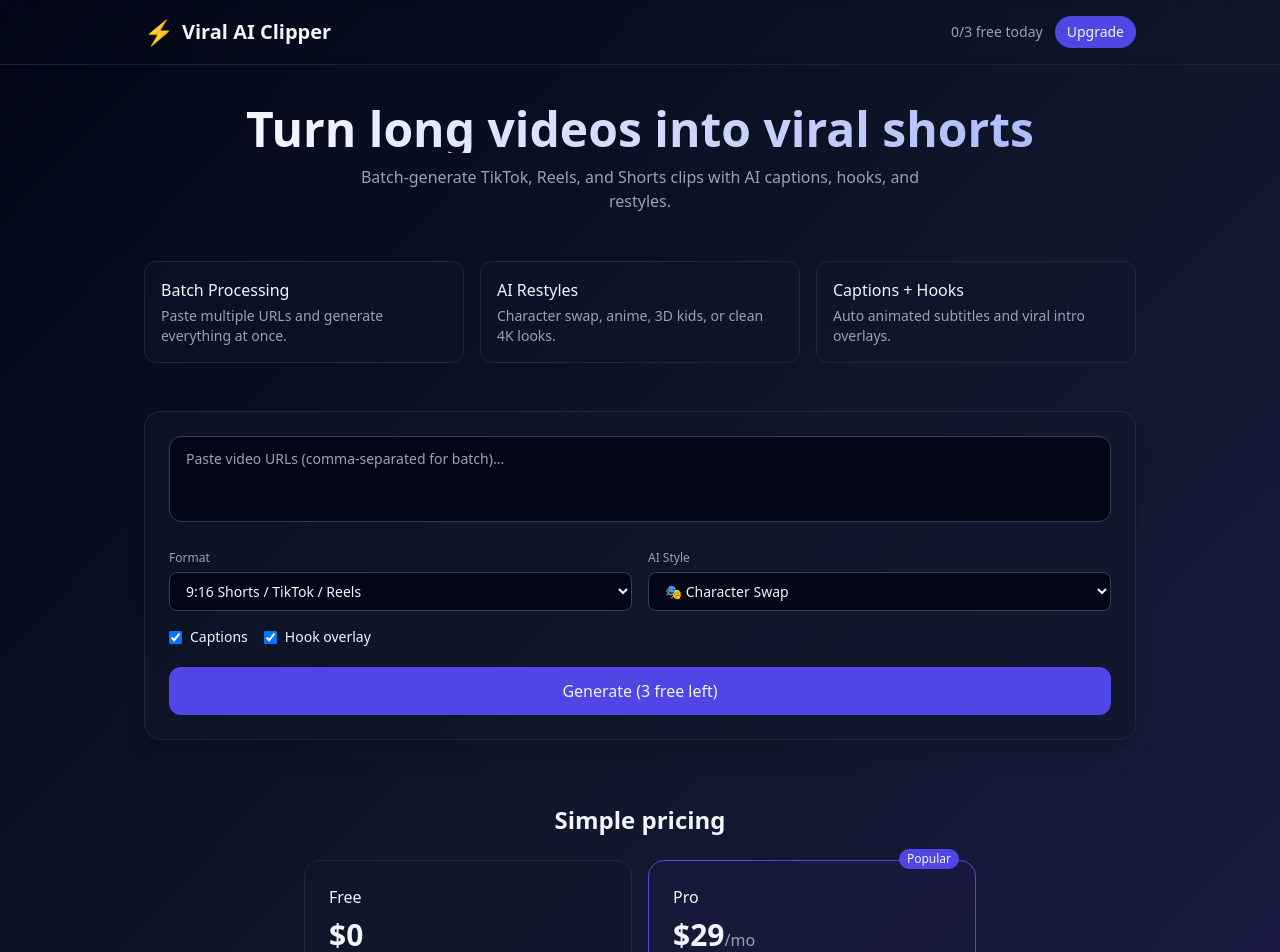
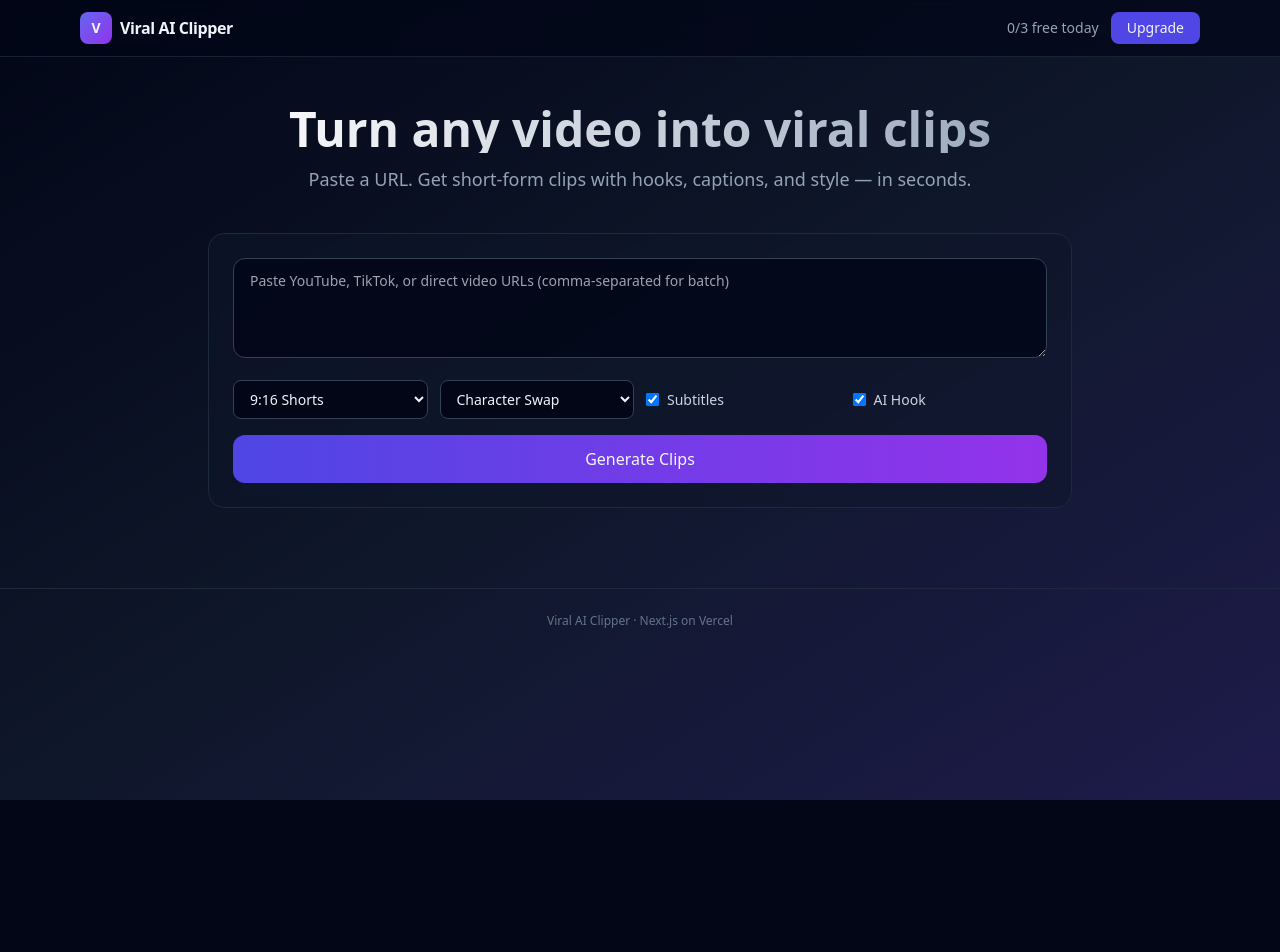
Before and after one commit to senorcoughlin/viral-ai-clipper, a Next.js app: page / in a window 1280 px wide. Shown: the top 952 px of the page. After the commit the page ends 800 px from the top, so only its background shows below. Built offline with nearby package versions, Linux system fonts and the light colour scheme.

Commit message:
Polish UI, improve Pro persistence, richer dummy clips, better success page

```diff
--- a/app/api/generate/route.js
+++ b/app/api/generate/route.js
@@ -1,37 +1,48 @@
 import { NextResponse } from 'next/server';
 
 export async function POST(request) {
-  try {
-    const body = await request.json();
-    const videoUrl = body.videoUrl;
-    if (!videoUrl) {
-      return NextResponse.json({ success: false, message: 'URL required' }, { status: 400 });
-    }
+  const body = await request.json();
+  const { videoUrl, clipFormat = 'shorts_9_16', aiStyle = 'character_swap' } = body;
 
-    const styles = ['Character Swap', 'Anime Action', '3D Kids', 'Clean 4K'];
-    const hooks = ['Wait for the ending!', 'This changes everything', 'Nobody talks about this', 'I was shocked'];
+  // Simulated viral clips — replace with real pipeline later
+  const clips = [
+    {
+      id: 'c1',
+      title: 'The moment everyone missed',
+      hook: 'Wait for the last 3 seconds…',
+      score: 94,
+      duration: '0:18',
+      format: clipFormat,
+      style: aiStyle,
+      thumbnail: null,
+      caption: 'This changed everything.',
+    },
+    {
+      id: 'c2',
+      title: 'Unexpected reaction',
+      hook: 'I didn’t expect that',
+      score: 87,
+      duration: '0:12',
+      format: clipFormat,
+      style: aiStyle,
+      thumbnail: null,
+      caption: 'The algorithm is going to love this.',
+    },
+    {
+      id: 'c3',
+      title: 'Quick tip that hits',
+      hook: 'Do this next time',
+      score: 81,
+      duration: '0:15',
+      format: clipFormat,
+      style: aiStyle,
+      thumbnail: null,
+      caption: 'Save this for later.',
+    },
+  ];
 
-    const clips = Array.from({ length: 3 + Math.floor(Math.random() * 3) }, (_, i) => {
-      const score = 85 + Math.floor(Math.random() * 15);
-      return {
-        id: Date.now() + i,
-        title: `Viral Moment ${i + 1}`,
-        timestamp: `00:${String(10 + i * 15).padStart(2, '0')} - 00:${String(35 + i * 15).padStart(2, '0')}`,
-        format: body.clipFormat || 'shorts_9_16',
-        subtitlesEnabled: body.autoSubtitles !== false,
-        hookEnabled: body.aiHook !== false,
-        viralScore: score,
-        socialCaption: `${hooks[i % hooks.length]} 🔥 #viral #shorts #fyp`,
-        aiPrompt: `${styles[i % styles.length]} style, cinematic lighting, perfect lip-sync, high energy, 4K`,
-        aiStyle: body.aiStyle || 'character_swap',
-      };
-    });
-
-    return NextResponse.json({
-      success: true,
-      data: { sourceUrl: videoUrl, generatedClips: clips }
-    });
-  } catch (error) {
-    return NextResponse.json({ success: false, message: 'Server error' }, { status: 500 });
-  }
+  return NextResponse.json({
+    success: true,
+    data: { clips, source: videoUrl }
+  });
 }
--- a/app/page.jsx
+++ b/app/page.jsx
@@ -17,7 +17,8 @@ export default function Home() {
   const [history, setHistory] = useState([]);
   const [showPricing, setShowPricing] = useState(false);
   const [dailyCount, setDailyCount] = useState(0);
-  const [isPro, setIsPro] = useState(false); // later from auth/subscription
+  const [isPro, setIsPro] = useState(false);
+  const [proEmail, setProEmail] = useState('');
 
   useEffect(() => {
     const saved = localStorage.getItem('viral_clipper_history');
@@ -32,7 +33,9 @@ export default function Home() {
     }
 
     const pro = localStorage.getItem('viral_pro') === 'true';
+    const email = localStorage.getItem('viral_pro_email') || '';
     setIsPro(pro);
+    setProEmail(email);
   }, []);
 
   useEffect(() => {
@@ -41,10 +44,10 @@ export default function Home() {
 
   useEffect(() => {
     if (!isProcessing) return;
-    const stages = ['Initializing…', 'Analyzing audio…', 'Generating prompts…', 'Rendering clips…'];
+    const stages = ['Analyzing video…', 'Finding viral moments…', 'Generating hooks…', 'Rendering clips…'];
     let i = 0;
     setStatusMessage(stages[0]);
-    const id = setInterval(() => { i = (i + 1) % stages.length; setStatusMessage(stages[i]); }, 1000);
+    const id = setInterval(() => { i = (i + 1) % stages.length; setStatusMessage(stages[i]); }, 1200);
     return () => clearInterval(id);
   }, [isProcessing]);
 
@@ -78,20 +81,15 @@ export default function Home() {
         });
         const result = await res.json();
         if (!res.ok) throw new Error(result.message);
-        const batch = (result.data.generatedClips || []).map(c => ({
-          ...c,
-          title: `[${url.slice(0, 18)}…] ${c.title}`
-        }));
-        all = [...all, ...batch];
+        all = [...all, ...(result.data?.clips || [])];
       }
       setClips(all);
+      setHistory(prev => [{ id: Date.now(), url: videoUrl, clips: all, at: new Date().toISOString() }, ...prev].slice(0, 20));
       if (!isPro) incrementDaily();
-      setHistory(prev => [{ id: Date.now(), url: videoUrl, format: clipFormat, aiStyle, clips: all }, ...prev].slice(0, 5));
-    } catch {
-      alert('Processing failed. Try again.');
+    } catch (err) {
+      setStatusMessage(err.message || 'Generation failed');
     } finally {
       setIsProcessing(false);
-      setStatusMessage('');
     }
   };
 
@@ -103,143 +101,88 @@ export default function Home() {
         body: JSON.stringify({ planType: plan })
       });
       const data = await res.json();
-      if (data.success) window.open(data.data.checkoutUrl, '_blank');
+      if (data.success && data.data?.checkoutUrl) {
+        window.location.href = data.data.checkoutUrl;
+      }
     } catch {}
   };
 
-  const unlockPro = () => {
-    localStorage.setItem('viral_pro', 'true');
-    setIsPro(true);
-    setShowPricing(false);
-  };
-
   return (
-    <div className="min-h-screen bg-gradient-to-br from-slate-950 via-slate-900 to-indigo-950">
-      <header className="border-b border-slate-800/80 backdrop-blur-sm sticky top-0 z-10">
-        <div className="max-w-5xl mx-auto px-4 py-4 flex items-center justify-between">
+    <div className="min-h-screen bg-gradient-to-br from-slate-950 via-slate-900 to-indigo-950 text-slate-100">
+      <header className="border-b border-slate-800/80 backdrop-blur-md sticky top-0 z-20 bg-slate-950/70">
+        <div className="max-w-6xl mx-auto px-4 py-3 flex items-center justify-between">
           <div className="flex items-center gap-2">
-            <span className="text-2xl">⚡</span>
-            <h1 className="text-xl font-bold">Viral AI Clipper</h1>
+            <div className="w-8 h-8 rounded-lg bg-gradient-to-br from-indigo-500 to-purple-600 flex items-center justify-center text-sm font-bold">V</div>
+            <span className="font-semibold tracking-tight">Viral AI Clipper</span>
           </div>
           <div className="flex items-center gap-3 text-sm">
-            {!isPro && <span className="text-slate-400">{dailyCount}/{FREE_DAILY_LIMIT} free today</span>}
-            {isPro && <span className="text-emerald-400 font-medium">Pro</span>}
-            <button onClick={() => setShowPricing(true)} className="px-3 py-1.5 rounded-full bg-indigo-600 hover:bg-indigo-500 text-sm">
+            {isPro ? (
+              <span className="px-3 py-1 rounded-full bg-emerald-500/20 text-emerald-300 text-xs font-medium">Pro {proEmail && `· ${proEmail}`}</span>
+            ) : (
+              <span className="text-slate-400">{dailyCount}/{FREE_DAILY_LIMIT} free today</span>
+            )}
+            <button onClick={() => setShowPricing(true)} className="px-4 py-1.5 rounded-lg bg-indigo-600 hover:bg-indigo-500 text-sm font-medium transition">
               {isPro ? 'Manage' : 'Upgrade'}
             </button>
           </div>
         </div>
       </header>
 
-      <main className="max-w-5xl mx-auto px-4 py-10">
-        {/* Hero */}
-        <div className="text-center mb-12">
-          <h2 className="text-4xl md:text-5xl font-bold bg-gradient-to-r from-white to-indigo-300 bg-clip-text text-transparent">
-            Turn long videos into viral shorts
-          </h2>
-          <p className="mt-3 text-slate-400 max-w-xl mx-auto">
-            Batch-generate TikTok, Reels, and Shorts clips with AI captions, hooks, and restyles.
-          </p>
+      <main className="max-w-4xl mx-auto px-4 py-12">
+        <div className="text-center mb-10">
+          <h1 className="text-4xl md:text-5xl font-bold bg-gradient-to-r from-white to-slate-400 bg-clip-text text-transparent mb-3">
+            Turn any video into viral clips
+          </h1>
+          <p className="text-slate-400 text-lg">Paste a URL. Get short-form clips with hooks, captions, and style — in seconds.</p>
         </div>
 
-        {/* Features */}
-        <div className="grid md:grid-cols-3 gap-4 mb-12">
-          {[
-            { title: 'Batch Processing', desc: 'Paste multiple URLs and generate everything at once.' },
-            { title: 'AI Restyles', desc: 'Character swap, anime, 3D kids, or clean 4K looks.' },
-            { title: 'Captions + Hooks', desc: 'Auto animated subtitles and viral intro overlays.' },
-          ].map(f => (
-            <div key={f.title} className="bg-slate-900/50 border border-slate-800 rounded-xl p-4">
-              <h3 className="font-medium">{f.title}</h3>
-              <p className="text-sm text-slate-400 mt-1">{f.desc}</p>
-            </div>
-          ))}
-        </div>
-
-        {/* Form */}
-        <form onSubmit={handleClipping} className="bg-slate-900/60 border border-slate-800 rounded-2xl p-6 shadow-xl">
+        <form onSubmit={handleClipping} className="bg-slate-900/50 border border-slate-800 rounded-2xl p-6 mb-8 backdrop-blur-sm">
           <textarea
             value={videoUrl}
-            onChange={e => setVideoUrl(e.target.value)}
-            placeholder="Paste video URLs (comma-separated for batch)..."
-            rows={3}
-            className="w-full bg-slate-950 border border-slate-700 rounded-xl px-4 py-3 text-sm focus:outline-none focus:ring-2 focus:ring-indigo-500 resize-none"
-            required
+            onChange={(e) => setVideoUrl(e.target.value)}
+            placeholder="Paste YouTube, TikTok, or direct video URLs (comma-separated for batch)"
+            className="w-full bg-slate-950/80 border border-slate-700 rounded-xl px-4 py-3 text-sm focus:outline-none focus:ring-2 focus:ring-indigo-500 min-h-[100px]"
           />
-          <div className="grid md:grid-cols-2 gap-4 mt-4">
-            <div>
-              <label className="text-xs text-slate-400">Format</label>
-              <select value={clipFormat} onChange={e => setClipFormat(e.target.value)} className="mt-1 w-full bg-slate-950 border border-slate-700 rounded-lg px-3 py-2 text-sm">
-                <option value="shorts_9_16">9:16 Shorts / TikTok / Reels</option>
-                <option value="landscape_16_9">16:9 Landscape</option>
-                <option value="square_1_1">1:1 Square</option>
-              </select>
-            </div>
-            <div>
-              <label className="text-xs text-slate-400">AI Style</label>
-              <select value={aiStyle} onChange={e => setAiStyle(e.target.value)} className="mt-1 w-full bg-slate-950 border border-slate-700 rounded-lg px-3 py-2 text-sm">
-                <option value="character_swap">🎭 Character Swap</option>
-                <option value="anime_action">⚡ Anime Action</option>
-                <option value="kids_3d">🦖 3D Kids</option>
-                <option value="clean_viral">🎬 Clean 4K</option>
-              </select>
-            </div>
+          <div className="grid grid-cols-2 md:grid-cols-4 gap-3 mt-4">
+            <select value={clipFormat} onChange={(e) => setClipFormat(e.target.value)} className="bg-slate-950 border border-slate-700 rounded-lg px-3 py-2 text-sm">
+              <option value="shorts_9_16">9:16 Shorts</option>
+              <option value="landscape_16_9">16:9</option>
+              <option value="square_1_1">1:1</option>
+            </select>
+            <select value={aiStyle} onChange={(e) => setAiStyle(e.target.value)} className="bg-slate-950 border border-slate-700 rounded-lg px-3 py-2 text-sm">
+              <option value="character_swap">Character Swap</option>
+              <option value="cinematic">Cinematic</option>
+              <option value="meme">Meme Style</option>
+              <option value="podcast">Podcast Clip</option>
+            </select>
+            <label className="flex items-center gap-2 text-sm text-slate-300">
+              <input type="checkbox" checked={autoSubtitles} onChange={(e) => setAutoSubtitles(e.target.checked)} /> Subtitles
+            </label>
+            <label className="flex items-center gap-2 text-sm text-slate-300">
+              <input type="checkbox" checked={aiHook} onChange={(e) => setAiHook(e.target.checked)} /> AI Hook
+            </label>
           </div>
-          <div className="flex flex-wrap gap-4 mt-4 text-sm">
-            <label className="flex items-center gap-2"><input type="checkbox" checked={autoSubtitles} onChange={e => setAutoSubtitles(e.target.checked)} /> Captions</label>
-            <label className="flex items-center gap-2"><input type="checkbox" checked={aiHook} onChange={e => setAiHook(e.target.checked)} /> Hook overlay</label>
-          </div>
-          <button type="submit" disabled={isProcessing} className="mt-5 w-full py-3 rounded-xl bg-indigo-600 hover:bg-indigo-500 disabled:opacity-50 font-medium">
-            {isProcessing ? 'Generating…' : isPro ? 'Generate Clips' : `Generate (${FREE_DAILY_LIMIT - dailyCount} free left)`}
+          <button
+            type="submit"
+            disabled={isProcessing}
+            className="mt-4 w-full py-3 rounded-xl bg-gradient-to-r from-indigo-600 to-purple-600 font-medium hover:opacity-90 disabled:opacity-50 transition"
+          >
+            {isProcessing ? statusMessage : 'Generate Clips'}
           </button>
         </form>
 
-        {isProcessing && <div className="mt-4 text-center text-sm text-indigo-300">{statusMessage}</div>}
-
         {clips.length > 0 && (
-          <div className="mt-10">
-            <div className="flex justify-between items-center mb-4">
-              <h3 className="font-semibold">Generated Clips ({clips.length})</h3>
-              <button onClick={() => setClips([])} className="text-xs text-slate-400">Clear</button>
-            </div>
-            <div className="space-y-3">{clips.map((c, i) => <ClipPlayer key={c.id + i} clip={c} />)}</div>
+          <div className="grid md:grid-cols-2 gap-4 mb-10">
+            {clips.map((clip, i) => <ClipPlayer key={i} clip={clip} />)}
           </div>
         )}
 
-        {/* Pricing section */}
-        <section className="mt-16">
-          <h3 className="text-2xl font-bold text-center mb-6">Simple pricing</h3>
-          <div className="grid md:grid-cols-2 gap-4 max-w-2xl mx-auto">
-            <div className="border border-slate-800 rounded-2xl p-6 bg-slate-900/40">
-              <h4 className="font-medium">Free</h4>
-              <p className="text-3xl font-bold mt-2">$0</p>
-              <ul className="text-sm text-slate-400 mt-4 space-y-1">
-                <li>• {FREE_DAILY_LIMIT} generations / day</li>
-                <li>• Basic styles</li>
-                <li>• Watermarked exports</li>
-              </ul>
-            </div>
-            <div className="border border-indigo-600 rounded-2xl p-6 bg-indigo-950/30 relative">
-              <div className="absolute -top-3 right-4 bg-indigo-600 text-xs px-2 py-0.5 rounded-full">Popular</div>
-              <h4 className="font-medium">Pro</h4>
-              <p className="text-3xl font-bold mt-2">$29<span className="text-base font-normal text-slate-400">/mo</span></p>
-              <ul className="text-sm text-slate-300 mt-4 space-y-1">
-                <li>• Unlimited generations</li>
-                <li>• All AI styles</li>
-                <li>• No watermark</li>
-                <li>• CSV export + priority</li>
-              </ul>
-              <button onClick={() => handleUpgrade('pro_monthly')} className="mt-5 w-full py-2.5 rounded-xl bg-indigo-600 font-medium">Start Pro</button>
-            </div>
-          </div>
-        </section>
-
         {history.length > 0 && (
-          <div className="mt-12">
+          <div>
             <h3 className="text-sm text-slate-400 mb-3">Recent</h3>
             <div className="space-y-2">
               {history.map(h => (
-                <div key={h.id} className="flex justify-between bg-slate-900/40 border border-slate-800 rounded-lg px-3 py-2 text-sm">
+                <div key={h.id} className="flex justify-between items-center bg-slate-900/40 border border-slate-800 rounded-lg px-3 py-2 text-sm">
                   <span className="truncate text-slate-300 max-w-md">{h.url}</span>
                   <button onClick={() => { setVideoUrl(h.url); setClips(h.clips); }} className="text-xs text-indigo-400">Load</button>
                 </div>
@@ -251,18 +194,17 @@ export default function Home() {
 
       {showPricing && (
         <div className="fixed inset-0 bg-black/70 flex items-center justify-center z-50 p-4" onClick={() => setShowPricing(false)}>
-          <div className="bg-slate-900 border border-slate-700 rounded-2xl p-6 max-w-sm w-full" onClick={e => e.stopPropagation()}>
-            <h3 className="text-xl font-bold mb-1">Upgrade to Pro</h3>
-            <p className="text-sm text-slate-400 mb-4">Unlimited generations, all styles, no watermark.</p>
-            <button onClick={() => handleUpgrade('pro_monthly')} className="w-full py-3 rounded-xl bg-indigo-600 font-medium mb-2">$29 / month</button>
-            <button onClick={() => handleUpgrade('pro_yearly')} className="w-full py-3 rounded-xl bg-slate-800 font-medium">$199 / year</button>
-            <button onClick={unlockPro} className="mt-3 text-xs text-slate-500 w-full">Demo unlock (local)</button>
-            <button onClick={() => setShowPricing(false)} className="mt-2 text-xs text-slate-500 w-full">Close</button>
+          <div className="bg-slate-900 border border-slate-700 rounded-2xl p-6 max-w-md w-full" onClick={e => e.stopPropagation()}>
+            <h2 className="text-xl font-bold mb-1">Go Pro</h2>
+            <p className="text-slate-400 text-sm mb-5">Unlimited generations, priority processing, and no watermarks.</p>
+            <button onClick={() => handleUpgrade('pro_monthly')} className="w-full py-3 rounded-xl bg-indigo-600 font-medium mb-2 hover:bg-indigo-500">$29 / month</button>
+            <button onClick={() => handleUpgrade('pro_yearly')} className="w-full py-3 rounded-xl bg-slate-800 font-medium hover:bg-slate-700">$199 / year</button>
+            <button onClick={() => setShowPricing(false)} className="mt-3 text-xs text-slate-500 w-full">Close</button>
           </div>
         </div>
       )}
 
-      <footer className="mt-20 border-t border-slate-800 py-6 text-center text-xs text-slate-500">
+      <footer className="border-t border-slate-800 py-6 text-center text-xs text-slate-500">
         Viral AI Clipper · Next.js on Vercel
       </footer>
     </div>
```
Also changed, not shown: app/success/page.jsx (+9 -4 lines).
